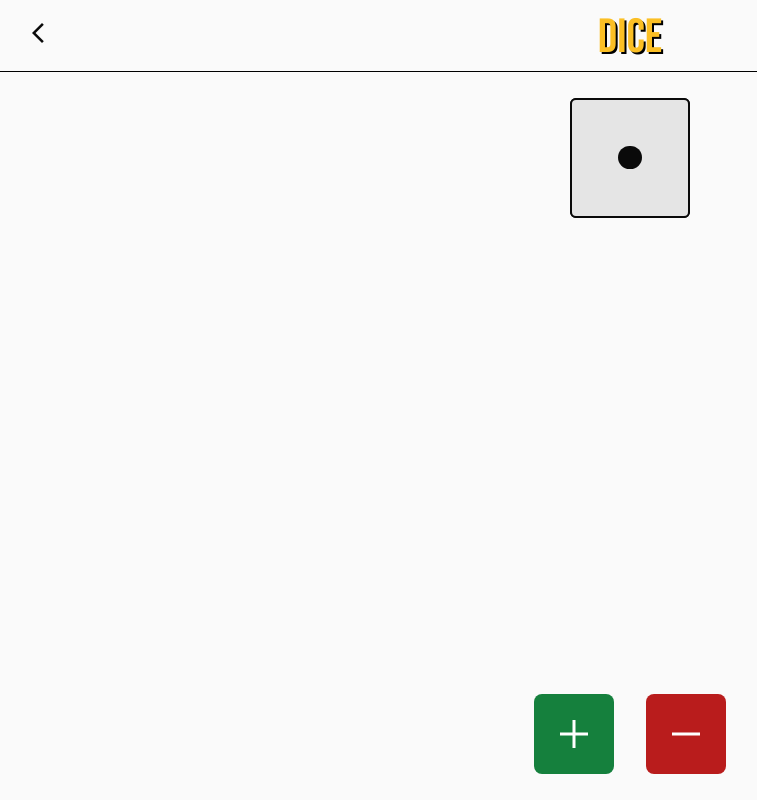
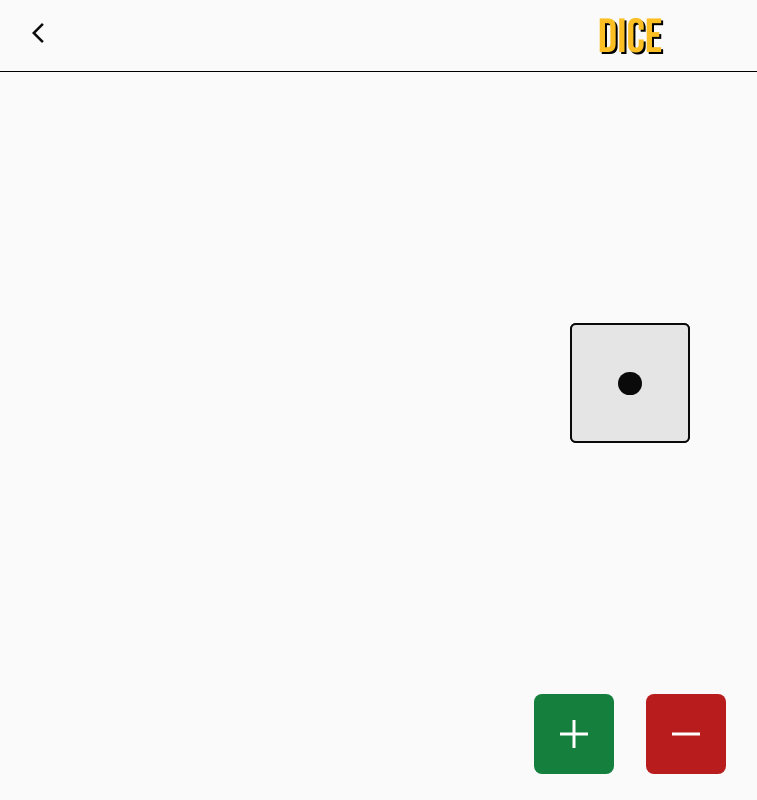
Before and after one commit to MLousdal/Drinkster, a Vue app: page /en/dice in a window 1280 px wide. Shown: the whole page, without its empty margins (10-767 px from the left). Built offline with nearby package versions, Linux system fonts and the light colour scheme.

Commit message:
dice pos

```diff
--- a/src/views/DiceView.vue
+++ b/src/views/DiceView.vue
@@ -1,14 +1,12 @@
 <template>
   <section class="view">
-    <div class="grid place-items-center">
-      <main
-        class="flex h-fit cursor-pointer flex-wrap items-center justify-center gap-12"
-        @click="rollAllDice"
-      >
-        <Dice v-for="die in dice" :key="die" />
-      </main>
-    </div>
-    <footer class="flex items-center gap-8">
+    <main
+      class="mt-auto flex h-fit cursor-pointer flex-wrap items-center justify-center gap-12"
+      @click="rollAllDice"
+    >
+      <Dice v-for="die in dice" :key="die" />
+    </main>
+    <footer class="mt-auto flex items-center gap-8">
       <button class="btn bg-green-700 hover:bg-green-800 focus:ring-green-300" @click="dice++">
         <i class="ico text-4xl leading-none xs:text-5xl">add</i
         ><span class="hidden">{{ $t('dice.addDice') }}</span>
```
